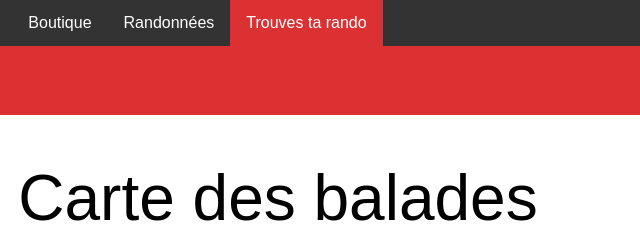
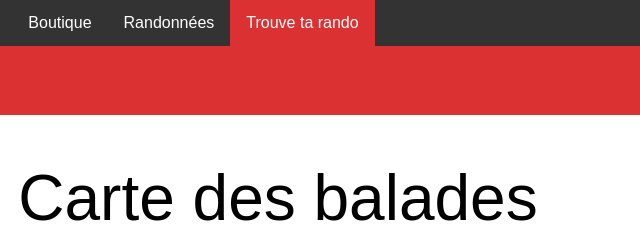
Before and after one commit to decouverto/decouverto-map-walks, a website: page dev/index.html in a window 1280 px wide. Shown: the top 240 px of the page, 362-1002 px from the left. Drawn offline with Linux system fonts and the light colour scheme; no server answers.

Commit message:
Fix misspelling

```diff
--- a/dev/index.html
+++ b/dev/index.html
@@ -2,7 +2,7 @@
 <html lang="fr">
 
 <head>
-    <title>Découverto | Trouves ta rando</title>
+    <title>Découverto | Trouve ta rando</title>
     <link rel="stylesheet" href="/stylesheets/index.min.css" />
     <link href="/favicon.ico" rel="shortcut icon" type="image/x-icon">
     <meta name="theme-color" content="#dc3133">
@@ -11,9 +11,9 @@
     <meta charset="utf-8">
     <meta name="description" content="Site internet référençant les balades Découverto à l'aide d'une carte.">
     <meta name="image" content="https://decouverto.fr/icons/512.png">
-    <meta itemprop="name" content="Découverto | Trouves ta rando">
+    <meta itemprop="name" content="Découverto | Trouve ta rando">
     <meta itemprop="image" content="https://decouverto.fr/icons/512.png">
-    <meta name="og:title" content="Découverto | Trouves ta rando">
+    <meta name="og:title" content="Découverto | Trouve ta rando">
     <meta name="og:description" content="Site internet référençant les balades Découverto à l'aide d'une carte.">
     <meta name="og:url" content="https://ta-rando.decouverto.fr/">
     <meta name="og:site_name" content="Découverto">
@@ -31,7 +31,7 @@
             <li><a href="https://app.decouverto.fr" target="_blank">Application</a></li>
             <li><a href="https://boutique.decouverto.fr">Boutique</a></li>
             <li><a href="https://decouverto.fr/rando">Randonnées</a></li>
-            <li><a href="#" class="active">Trouves ta rando</a></li>
+            <li><a href="#" class="active">Trouve ta rando</a></li>
         </ul>
         <h1>Découverto</h1>
     </header>
```
Also changed, not shown: index.html (+1 -1 lines).
